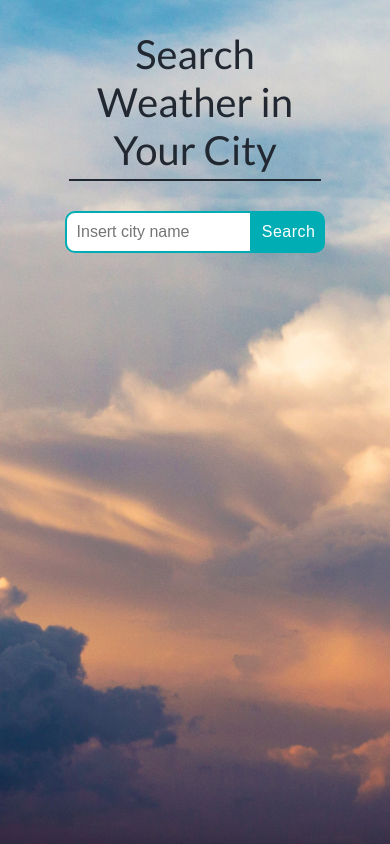
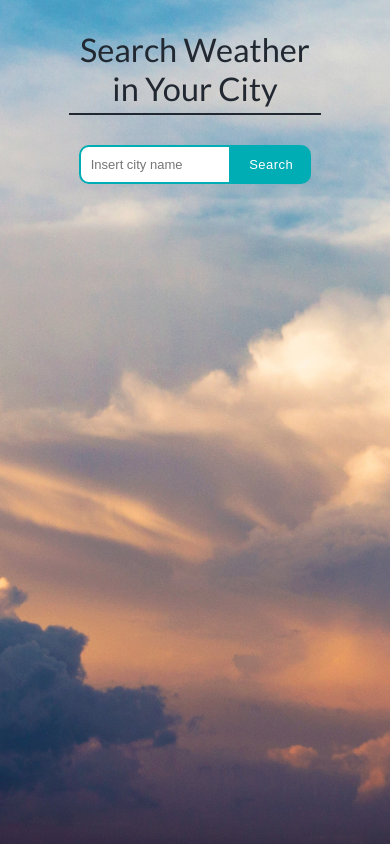
Before and after one commit to darokrk/Weather-API-React, a React (Create React App) app: page / in a window 390 px wide. Built offline with nearby package versions, Linux system fonts and the light colour scheme.

Commit message:
Added input__wrapper, changed some styles, added @media font-size for mobile

```diff
--- a/src/Components/Form/Form.js
+++ b/src/Components/Form/Form.js
@@ -8,6 +8,7 @@ const Form = props => {
         <label className="form__label" htmlFor="input">
           Search Weather in Your City
         </label>
+        <div className="input__wrapper">
           <input
             onChange={props.search}
             value={props.value}
@@ -17,6 +18,7 @@ const Form = props => {
             placeholder="Insert city name"
           />
           <button className="form__btn">Search</button>
+        </div>
       </form>
     </>
   );
--- a/src/Components/Form/Form.scss
+++ b/src/Components/Form/Form.scss
@@ -15,11 +15,17 @@
   border-bottom: 2px solid #222831;
 }
 
+.input__wrapper {
+  display: flex;
+  justify-content: center;
+  align-items: center;
+}
+
 .form__input {
   max-width: 250px;
   width: 60%;
+  height: 100%;
   font-size: 1rem;
-  vertical-align: bottom;
   padding: 10px 0 10px 10px;
   border-radius: 10px 0 0 10px;
   border: 2px solid #00adb5;
@@ -32,6 +38,9 @@
 .form__btn {
   color: #fff;
   background: #00adb5;
+  max-width: 80px;
+  height: 100%;
+  width: 100%;
   padding: 0 10px;
   border: none;
   border-radius: 0 10px 10px 0;
--- a/src/index.scss
+++ b/src/index.scss
@@ -7,3 +7,9 @@ body {
 	padding: 0;
 	font-family: 'Lato', sans-serif;
 }
+
+@media (max-width: 420px) {
+	html {
+		font-size: 13px;
+	}
+}
```
Also changed, not shown: 3 other files (tests, documents, lock files or other folders). Lines whose indentation alone changed are shown as unchanged.
